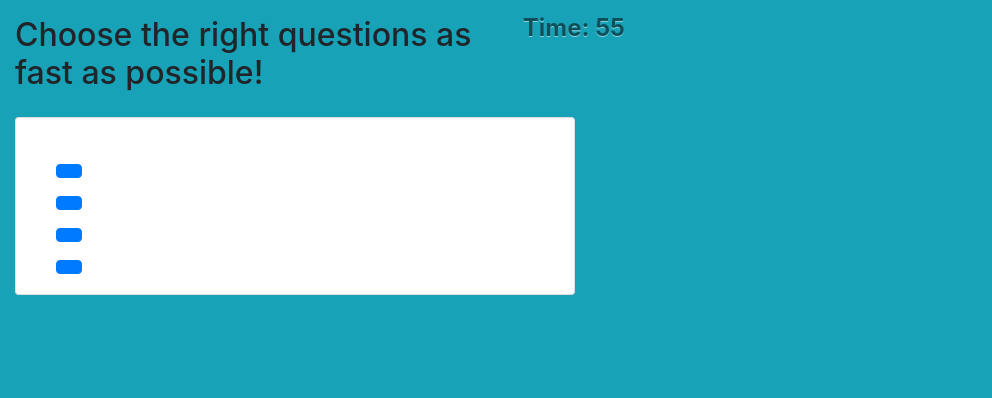
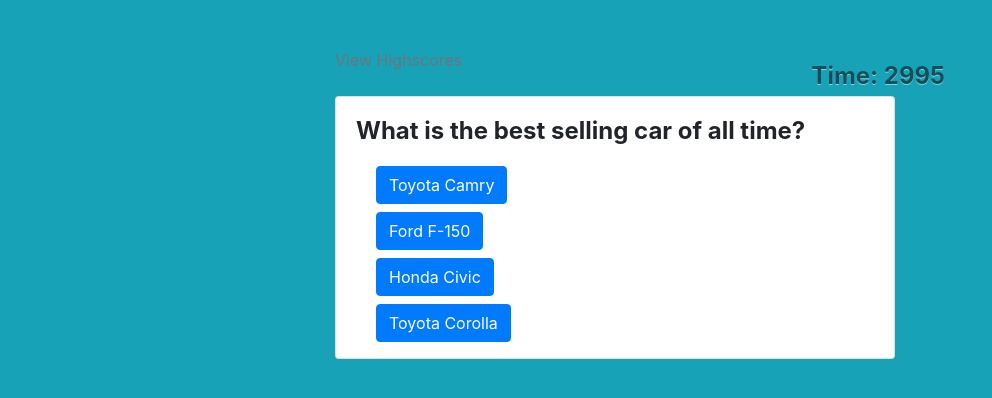
Before and after one commit to JacobHoss/car-trivia-quiz, a plain HTML site: page index.html in a window 1280 px wide. Shown: the whole page, without its empty margins (0-992 px from the left). Drawn offline with nearby package versions, Linux system fonts and the light colour scheme.

Commit message:
added function for first question

```diff
--- a/index.html
+++ b/index.html
@@ -11,27 +11,28 @@
 
     <title>Car Trivia Quiz</title>
   </head>
+  <header>
+  <a class="text-muted text-decoration-none float-left" href="./ending.html">View Highscores</a>
+  <h1 class="time close pt-3"></h1>
+  </header>
+  <body class="container col-md-6 bg-info pt-5">
 
-  <h1 class="time close pt-3"></h1>
-
-  <body class="col-md-6 bg-info">
-    <h2 class="pt-3 pb-3">Choose the right questions as fast as possible!</h2>
 	<div class="card" style="width: 35rem;">
-  <div class="card-body">
-    <p class="card-text font-weight-bold" id="question"></p>
+  <div class="card-body" id="quiz-body">
+    <h4 class="card-text font-weight-bold" id="question"></h4>
   </div>
-  <ul>
-    <button type="button" class="btn btn-primary" id="A"></button>
+  <ul id="question-list">
+    <button type="button" class="btn btn-primary textA" id="A"></button>
     <div class="pt-2"></div>
-    <button type="button" class="btn btn-primary" id="B"></button>
+    <button type="button" class="btn btn-primary textB" id="B"></button>
     <div class="pt-2"></div>
-    <button type="button" class="btn btn-primary" id="C"></button>
+    <button type="button" class="btn btn-primary textC" id="C"></button>
     <div class="pt-2"></div>
-    <button type="button" class="btn btn-primary" id="D"></button>
+    <button type="button" class="btn btn-primary textD" id="D"></button>
   </ul>
 </div>
 
-<div id="result"></div>
+<div id="answer-result"></div>
 
 
 
--- a/script.js
+++ b/script.js
@@ -1,7 +1,42 @@
 var timeEl = document.querySelector(".time");
 var mainEl = document.getElementById("main");
 
-var secondsLeft = 60;
+var score = 0;
+
+function wrong() {
+    var anResult = document.getElementById("answer-result");
+    anResult.textContent = "Wrong!"
+}
+
+function right() {
+    var anResult = document.getElementById("answer-result");
+    anResult.textContent = "Right!"
+}
+
+// function secondQuestion();
+
+function firstQuestion() {
+    var question = document.getElementById("question");
+    var A = document.getElementById("A").addEventListener("click", wrong);
+    var B = document.getElementById("B").addEventListener("click", wrong);
+    var C = document.getElementById("C").addEventListener("click", wrong);
+    var D = document.getElementById("D").addEventListener("click", right);
+    question.textContent = "What is the best selling car of all time?";
+    var textA = document.querySelector(".textA")
+    var textB = document.querySelector(".textB")
+    var textC = document.querySelector(".textC")
+    var textD = document.querySelector(".textD")
+
+    textA.textContent = "Toyota Camry";
+    textB.textContent = "Ford F-150";
+    textC.textContent = "Honda Civic";
+    textD.textContent = "Toyota Corolla";
+
+    // var questionList = document.getElementById("question-list").addEventListener("click", secondQuestion);
+}
+
+// only changed it to 3000 so that I don't have to go back to index.html every 60 seconds while working on this assignment.
+var secondsLeft = 3000;
 
 function setTime() {
   var timerInterval = setInterval(function() {
@@ -10,20 +45,16 @@ function setTime() {
 
     if(secondsLeft === 0) {
       clearInterval(timerInterval);
-      sendMessage();
+      changePage();
     }
 
   }, 1000);
 }
 
-function sendMessage() {
-  timeEl.textContent = " ";
-
-  var imgEl = document.createElement("img");
-
-  imgEl.setAttribute("src", "images/image_1.jpg");
-  mainEl.appendChild(imgEl);
-
+function changePage() {
+  window.location.href = "./ending.html";
 }
 
 setTime();
+
+firstQuestion();
```
Also changed, not shown: ending.html (+15 -0 lines).
